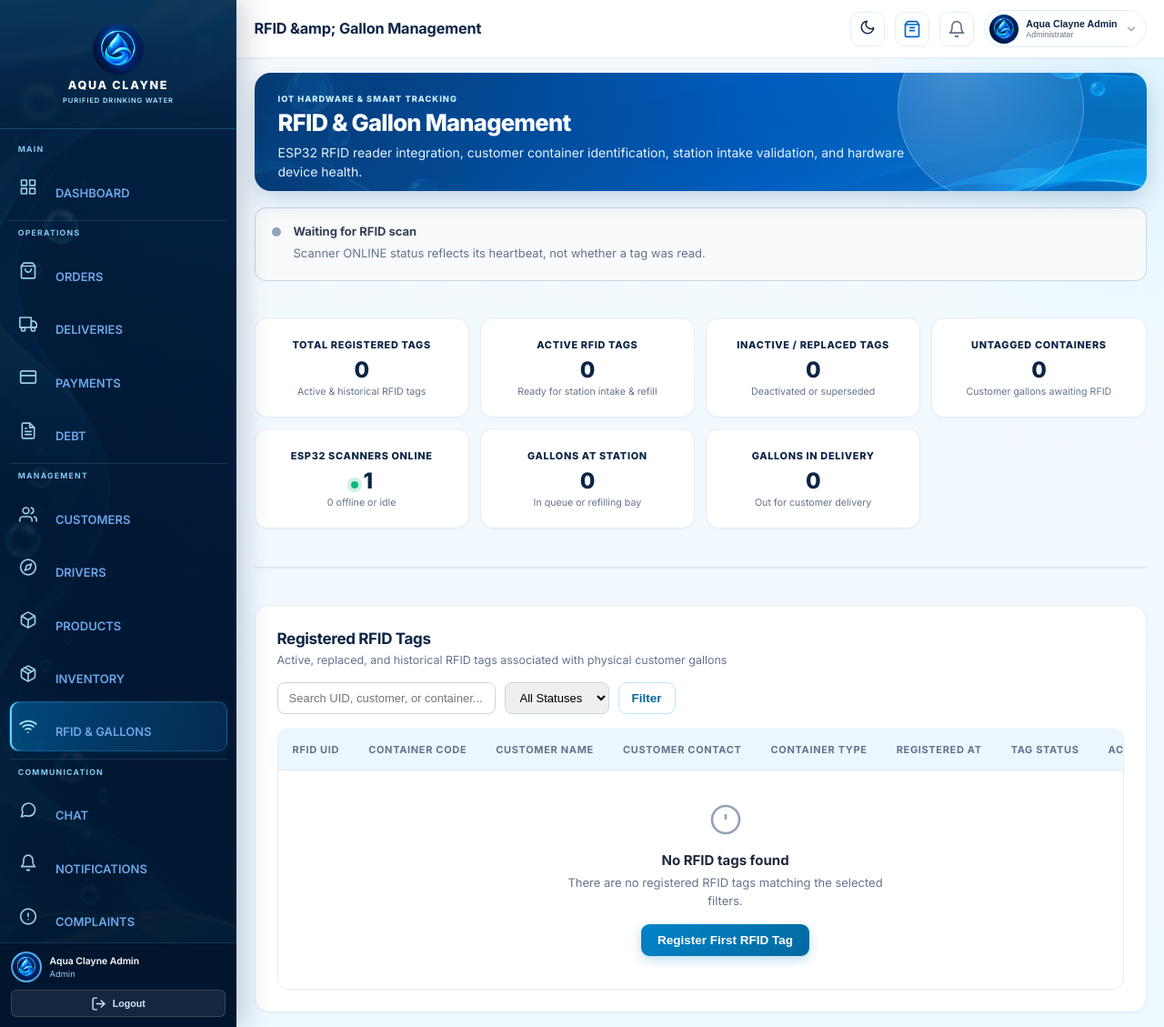
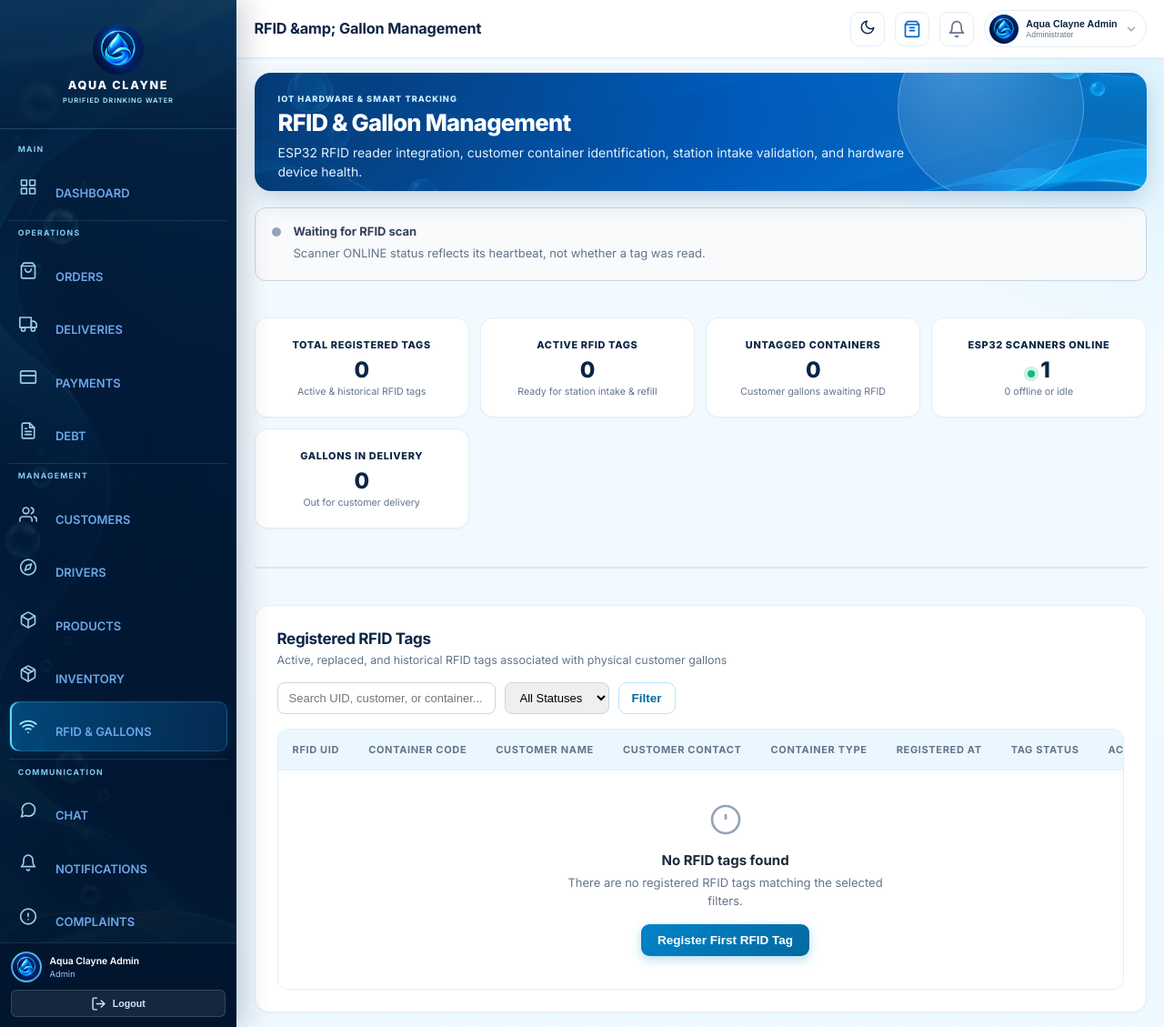
Before and after one commit to Yana-Banagan/AQUA-CLAYNE, a Laravel app: page /admin/rfid in a window 1280 px wide. Shown: the whole page at 91% size. Run offline with Laravel 12, Linux system fonts and the light colour scheme; a user stored in the database is signed in; data comes from the database, SQL or seed files in the repository; data that the repository does not hold is empty; some libraries are stand-ins or nearby versions.

Commit message:
sana ayos na

```diff
--- a/backend/resources/views/admin/rfid/index.blade.php
+++ b/backend/resources/views/admin/rfid/index.blade.php
@@ -24,7 +24,7 @@
         </button>
         <button type="button" id="registerRfidTagButton" class="btn-rfid-primary" onclick="openRegisterRfidModal()" aria-label="Register RFID tags for customer gallons">
             <svg width="16" height="16" viewBox="0 0 24 24" fill="none" stroke="currentColor" stroke-width="2.5"><path d="M5 12.55a11 11 0 0 1 14.08 0"></path><path d="M1.42 9a16 16 0 0 1 21.16 0"></path><path d="M8.53 16.11a6 6 0 0 1 6.95 0"></path><line x1="12" y1="20" x2="12.01" y2="20"></line></svg>
-            + Register Tags
+            + Register Tag
         </button>
     </div>
 </div>
@@ -54,12 +54,6 @@
     </article>
 
     <article class="stat-card">
-        <span class="stat-label">Inactive / Replaced Tags</span>
-        <strong class="stat-value" style="color: #64748B;">{{ number_format($stats['inactiveTags']) }}</strong>
-        <small class="stat-meta">Deactivated or superseded</small>
-    </article>
-
-    <article class="stat-card">
         <span class="stat-label">Untagged Containers</span>
         <strong class="stat-value" style="color: #D97706;">{{ number_format($stats['unassignedContainers']) }}</strong>
         <small class="stat-meta">Customer gallons awaiting RFID</small>
@@ -71,12 +65,6 @@
             <span class="pulsing-dot online" style="margin-right: 6px;"></span>{{ $stats['devicesOnline'] }}
         </strong>
         <small class="stat-meta">{{ $stats['devicesOffline'] }} offline or idle</small>
-    </article>
-
-    <article class="stat-card">
-        <span class="stat-label">Gallons at Station</span>
-        <strong class="stat-value">{{ number_format($stats['gallonsAtStation']) }}</strong>
-        <small class="stat-meta">In queue or refilling bay</small>
     </article>
 
     <article class="stat-card">
```
